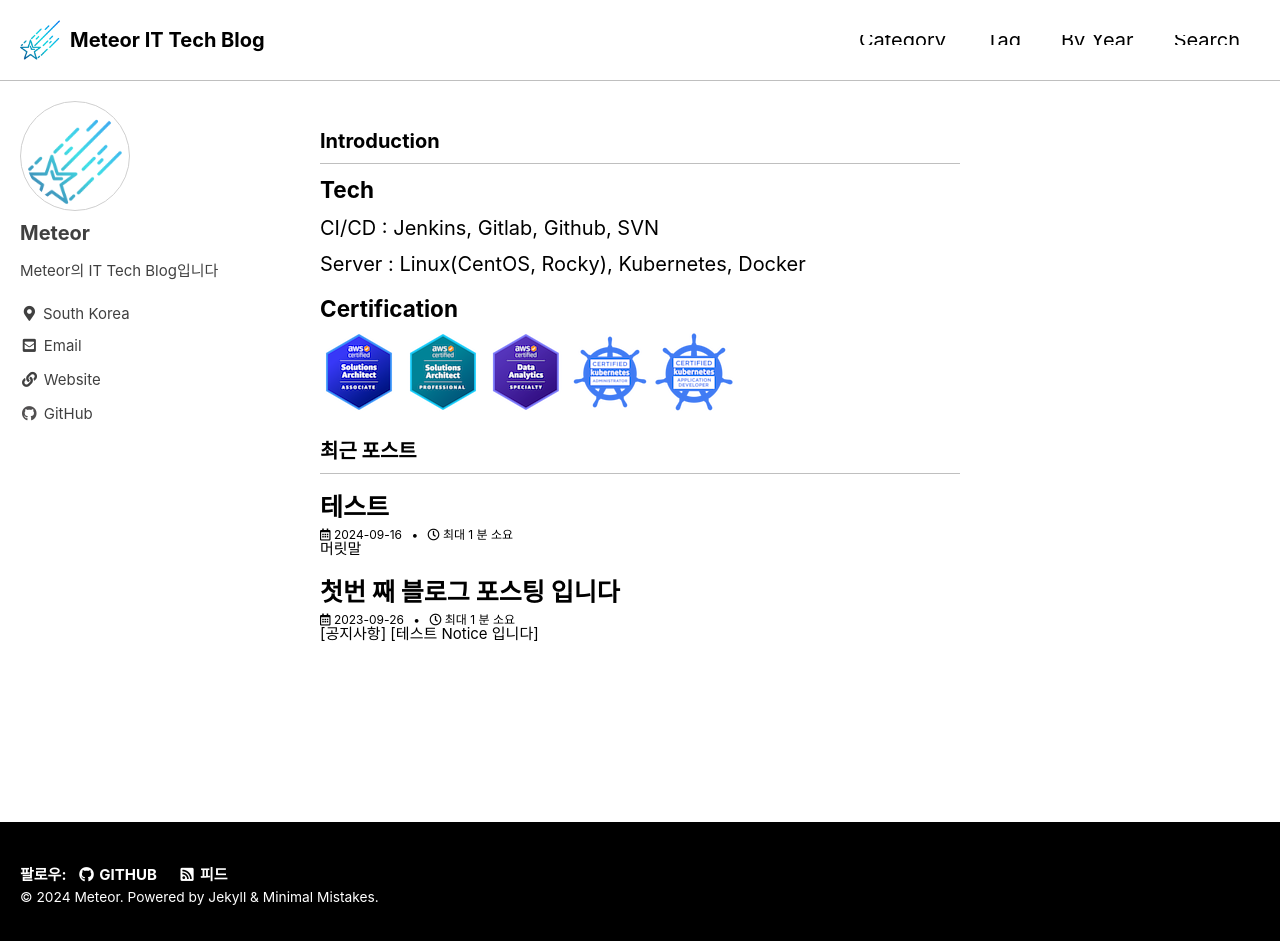
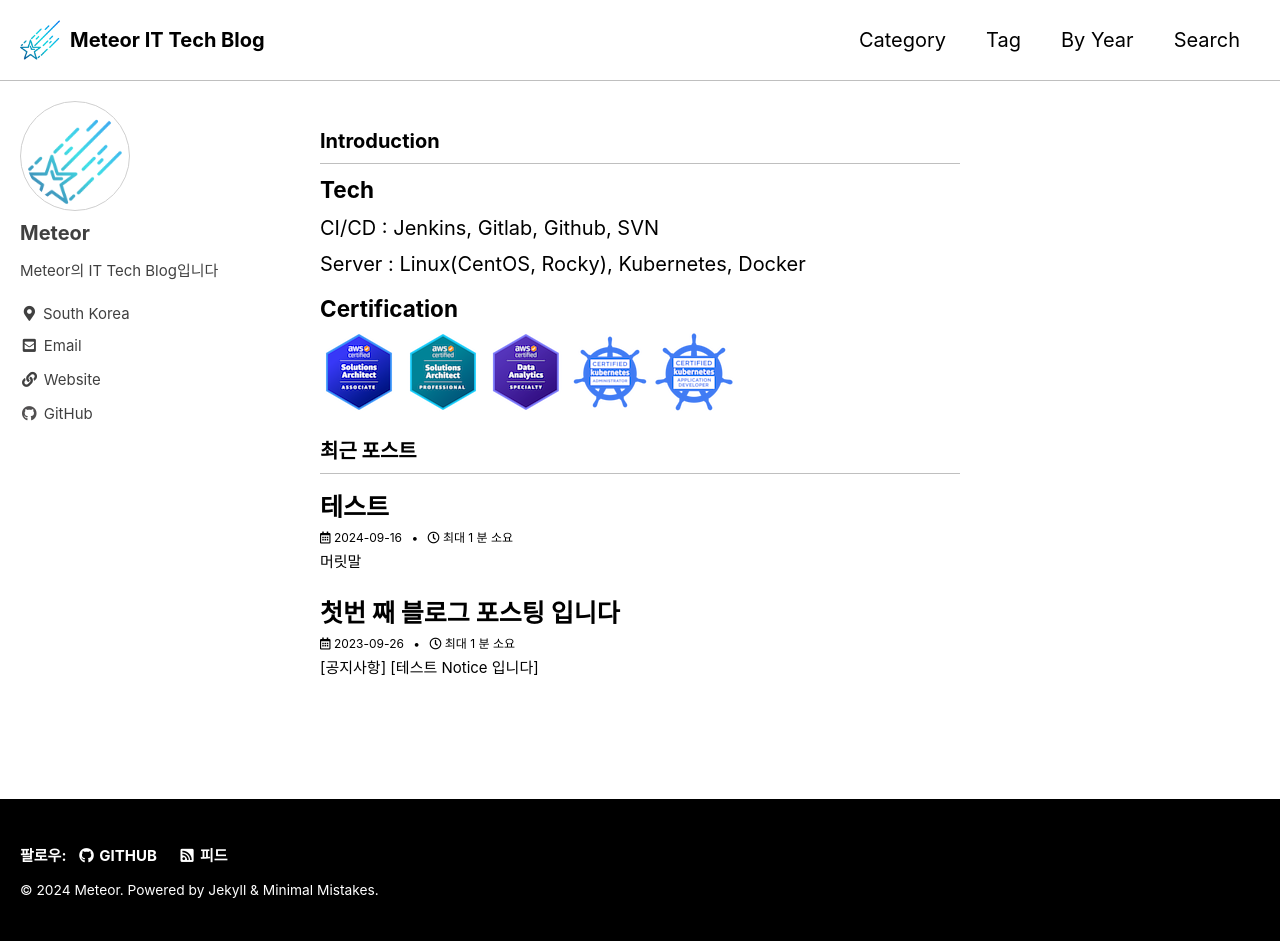
Before and after one commit to MeteorNote/MeteorNote.github.io, a Jekyll site: the page built from index.html, in a window 1280 px wide and 941 px high. Built offline with Jekyll 4.4.1, drawn with Linux system fonts in a browser that asks for light colours; cached includes are drawn as plain includes; the list of posts is cut into pages by our own code.

Commit message:
home fetch 2

```diff
--- a/_layouts/home.html
+++ b/_layouts/home.html
@@ -6,8 +6,8 @@ layout: archive
 
 <h2 class="archive__subtitle">Introduction</h2>
 <h3> Tech </h2>
-<p> CI/CD : Jenkins, Gitlab, Github, SVN </p>
-<p> Server : Linux(CentOS, Rocky), Kubernetes, Docker </p>
+<p style="line-height: 0.5;"> CI/CD : Jenkins, Gitlab, Github, SVN </p>
+<p style="line-height: 0.5;"> Server : Linux(CentOS, Rocky), Kubernetes, Docker </p>
 <h3> Certification </h3>
 <img src="/images/home/aws-certified-solutions-architect-associate.png">
 <img src="/images/home/aws-certified-solutions-architect-professional.png">
--- a/_sass/minimal-mistakes/_base.scss
+++ b/_sass/minimal-mistakes/_base.scss
@@ -13,7 +13,7 @@ body {
   padding: 0;
   color: $text-color;
   font-family: $global-font-family;
-  line-height: 0.5; /*home body 내용 간격조정*/
+  line-height: 1.5; /*home body 내용 간격조정*/
 
   &.overflow--hidden {
     /* when primary navigation is visible, the content in the background won't scroll */
```
